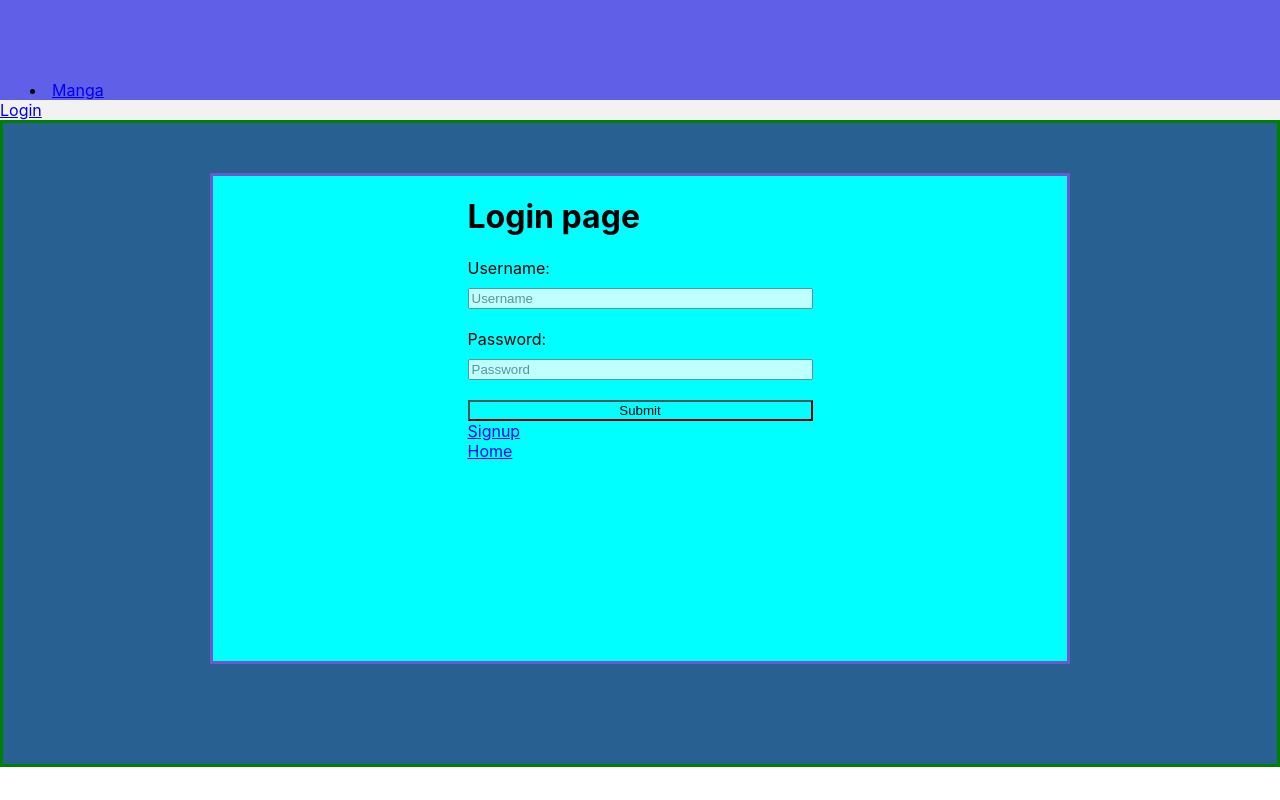
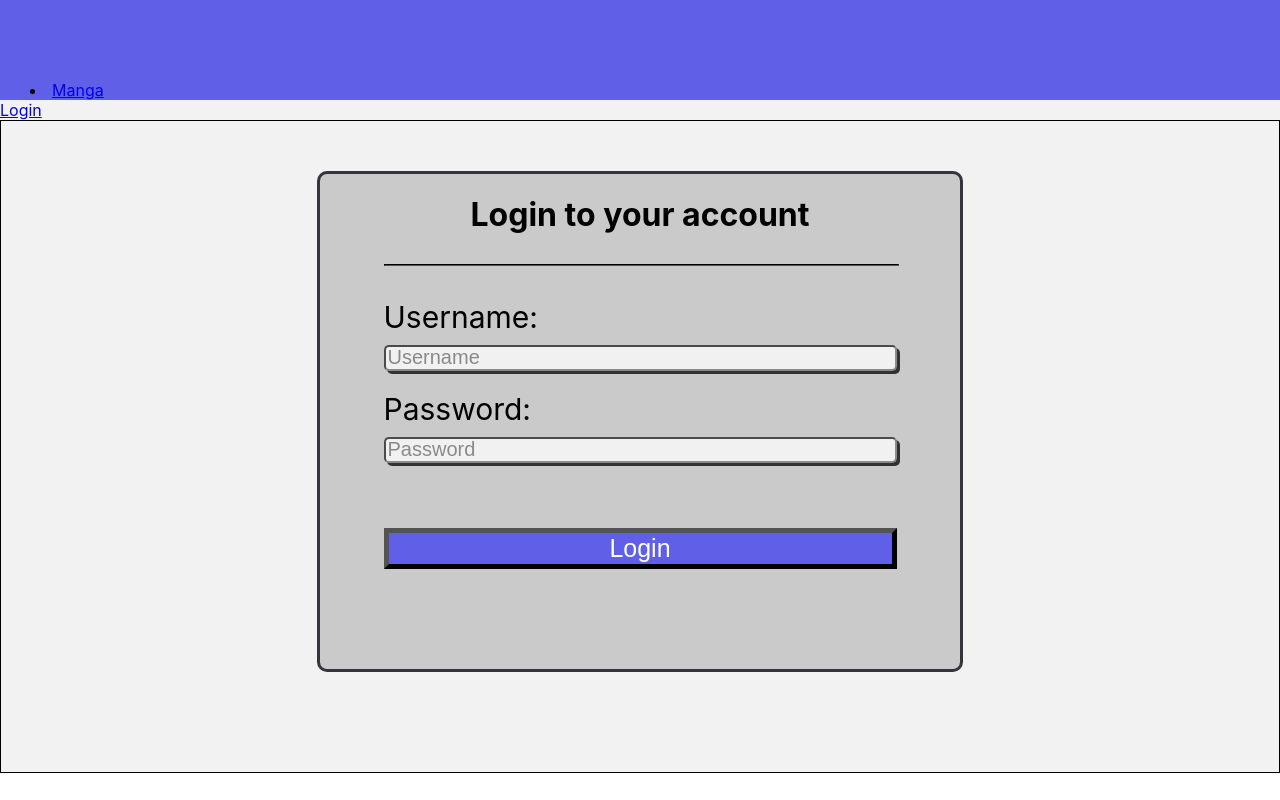
Before and after one commit to Hee-Ho/react_manga_tracker, a React (Create React App) app in the folder tracker-client/: page /login in a window 1280 px wide. Built offline with nearby package versions, Linux system fonts and the light colour scheme.

Commit message:
Prettied up login page

```diff
--- a/tracker-client/src/pages/LoginPage/login.css
+++ b/tracker-client/src/pages/LoginPage/login.css
@@ -1,21 +1,28 @@
 .loginArea {
     padding-top: 50px;
     padding-bottom: 100px;
+    height: 100%;
     display: flex;
     justify-content: center;
-    border: solid green;
-    background-color: rgb(40, 96, 145);
+    border: solid black;
+    border-width: 1px;
+    background: transparent;
 }
 
 .centerArea{
     display: flex;
     margin: auto;
     flex-direction: column;
-    border: solid slateblue;
-    background-color: aqua;
-    padding-left: 20%;
-    padding-right: 20%;
-    padding-bottom: 200px;
+    border: solid #35343b;
+    background-color: #cacaca;
+    padding-left: 5%;
+    padding-right: 5%;
+    padding-bottom: 100px;
+    border-radius: 10px;
+}
+
+.space{
+    height: 25px;
 }
 
 .formGrouping {
@@ -26,14 +33,38 @@
 
 .textLabel {
     font-style: normal;
-    color: black;
+    font-size: 30px;
+    color: rgb(0, 0, 0);
 }
 
 button {
-    background: transparent;
-
+    border-style: solid;
+    border-color: black;
+    color: white;
+    background-color: #5f5fe8;
+    font-size: 25px;
+    border-style: outset;
+    border-width: 5px;
+    cursor: pointer;
+}
+button:hover {
+    background-color: #3d3dd6;
+}
+button:active {
+    border-style: inset;
+    border-width: 5px;
 }
 
+hr {
+    text-align: center;
+    width: 100%;
+    border-color: black;
+}
+
+h1 {
+    text-align: center;
+    color: black;
+}
 
 .inputGrouping {
     display: flex;
@@ -41,10 +72,34 @@ button {
     row-gap: 10px;
 }
 
+@keyframes outline {
+    0% {
+        outline-style: solid;
+        outline-width: thick;
+        outline-color: rgba(95, 95, 232, 0);
+    }
+    100% {
+        outline-style: solid;
+        outline-width: thick;
+        outline-color: rgb(95, 95, 232, 1);
+    }
+}
+
 .inputArea {
     opacity: .75;
+    border-radius: 5px;
+    box-shadow: 3px 3px;
+    height: 20px;
+    font-size: 20px;
 }
 
 .inputArea:focus{
     opacity: 1;
+    border-radius: 0px;
+    box-shadow: none;
+    outline-style: solid;
+    outline-width: thick;
+    outline-color: rgb(95, 95, 232);
+    animation-name: outline;
+    animation-duration: 500ms;
 }
--- a/tracker-client/src/pages/LoginPage/login.js
+++ b/tracker-client/src/pages/LoginPage/login.js
@@ -48,7 +48,9 @@ export default function Login({setUser}) {
     return (
         <div class="loginArea">
             <div class="centerArea">
-                <h1>Login page</h1>
+                <h1>Login to your account</h1>
+                <hr />
+                <div class="space"/>
                 <form onSubmit={SubmitForm}>
                     <div class="formGrouping">
                         <div class="inputGrouping">
@@ -59,15 +61,10 @@ export default function Login({setUser}) {
                             <label class="textLabel">Password: </label>
                             <input class="inputArea" value={pw} onChange={PWChange} name="pw" type="password" minLength={1} placeholder="Password" size={40} required/>
                         </div>
-                        <button type="submit">Submit</button>
+                        <div class="space"/>
+                        <button type="submit">Login</button>
                     </div>
                 </form>
-                <div>
-                    <Link to={"/signup"}>Signup</Link>
-                </div>
-                <div>
-                    <Link to={"/"}>Home</Link>
-                </div>
             </div>
         </div>
     )
```
